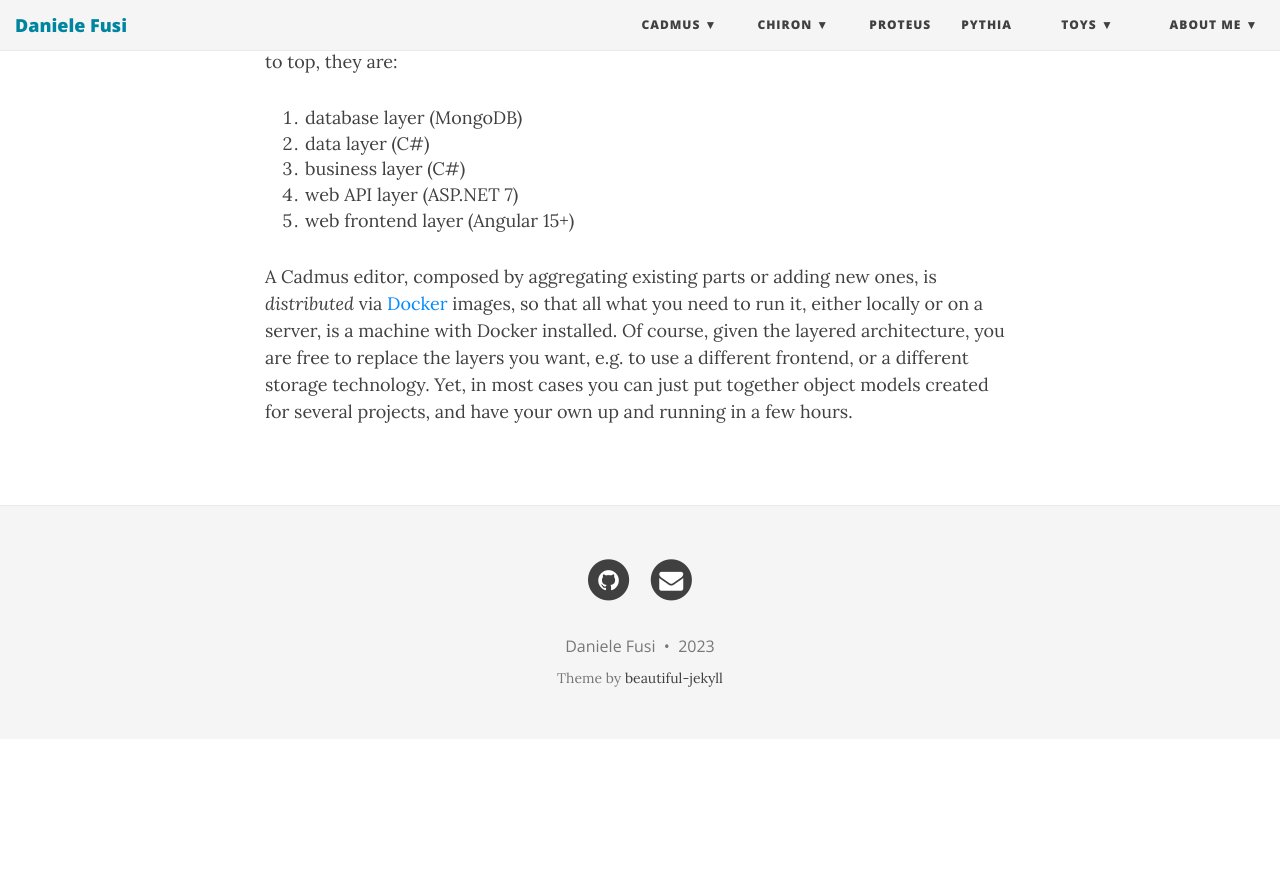
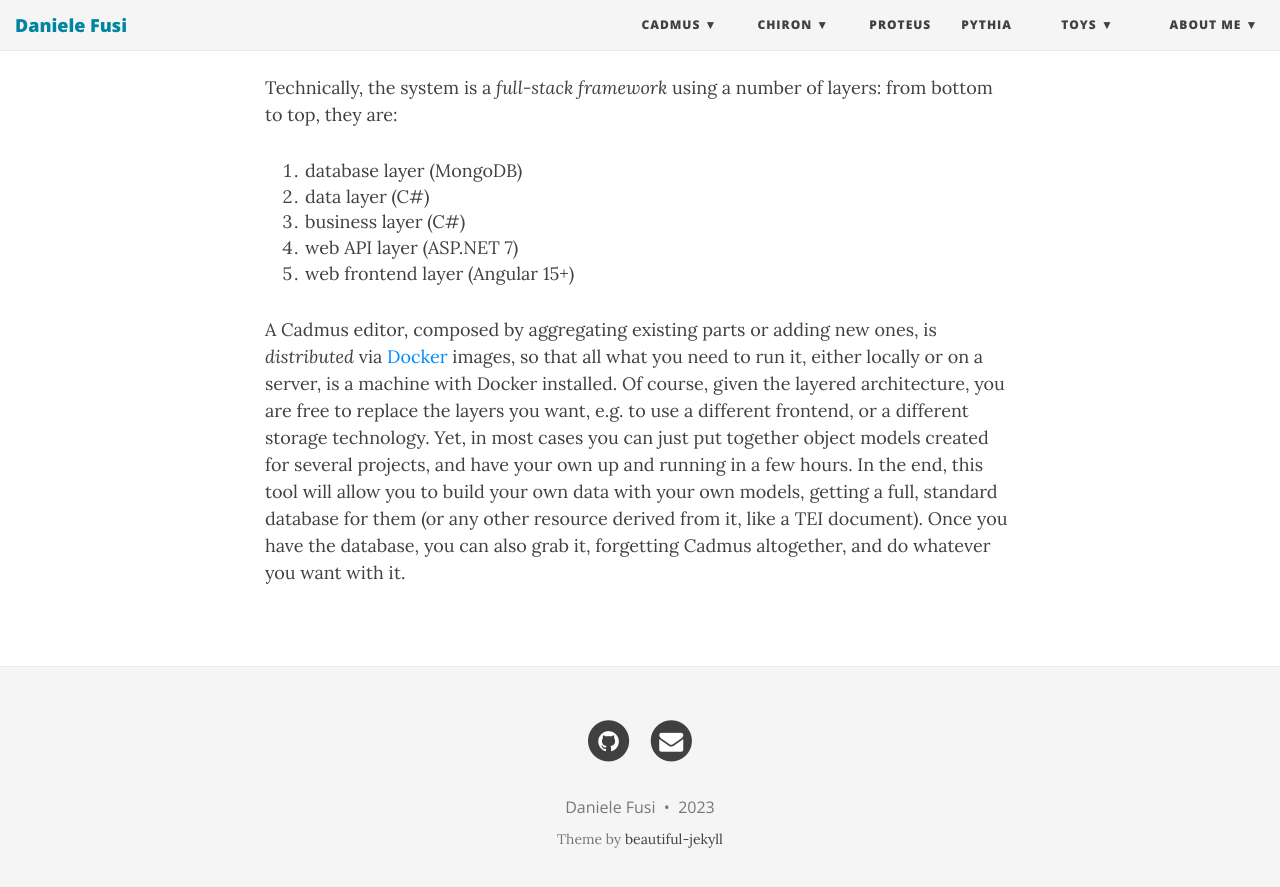
Before and after one commit to Myrmex/overview, a Jekyll site: the page built from cadmus.md, in a window 1280 px wide and 900 px high, scrolled down 2913 px. Shown: the top 887 px of the window. Built offline with Jekyll 4.4.1, drawn with Linux system fonts in a browser that asks for light colours; nearby versions of some CDN libraries; before the commit the page ends 3652 px from its top, so only the background shows below that; some of the changed text lies outside the part shown.

Commit message:
Update cadmus.md

```diff
--- a/cadmus.md
+++ b/cadmus.md
@@ -52,4 +54,4 @@
 4. web API layer (ASP.NET 7)
 5. web frontend layer (Angular 15+)
 
-A Cadmus editor, composed by aggregating existing parts or adding new ones, is _distributed_ via [Docker](https://www.docker.com/) images, so that all what you need to run it, either locally or on a server, is a machine with Docker installed. Of course, given the layered architecture, you are free to replace the layers you want, e.g. to use a different frontend, or a different storage technology. Yet, in most cases you can just put together object models created for several projects, and have your own up and running in a few hours.
+A Cadmus editor, composed by aggregating existing parts or adding new ones, is _distributed_ via [Docker](https://www.docker.com/) images, so that all what you need to run it, either locally or on a server, is a machine with Docker installed. Of course, given the layered architecture, you are free to replace the layers you want, e.g. to use a different frontend, or a different storage technology. Yet, in most cases you can just put together object models created for several projects, and have your own up and running in a few hours. In the end, this tool will allow you to build your own data with your own models, getting a full, standard database for them (or any other resource derived from it, like a TEI document). Once you have the database, you can also grab it, forgetting Cadmus altogether, and do whatever you want with it.
```
Also changed, not shown: other parts of cadmus.md (+3 -1 lines).
